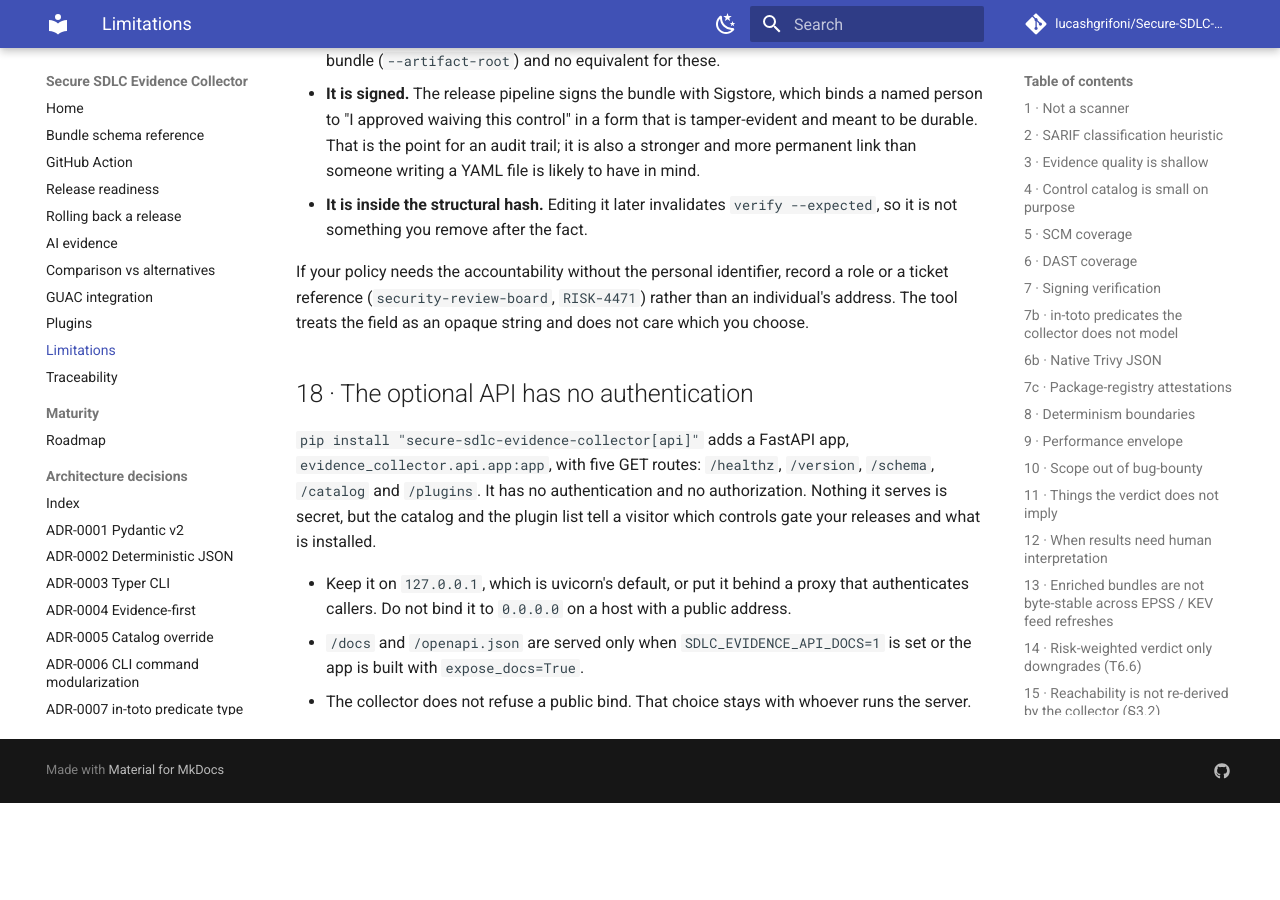
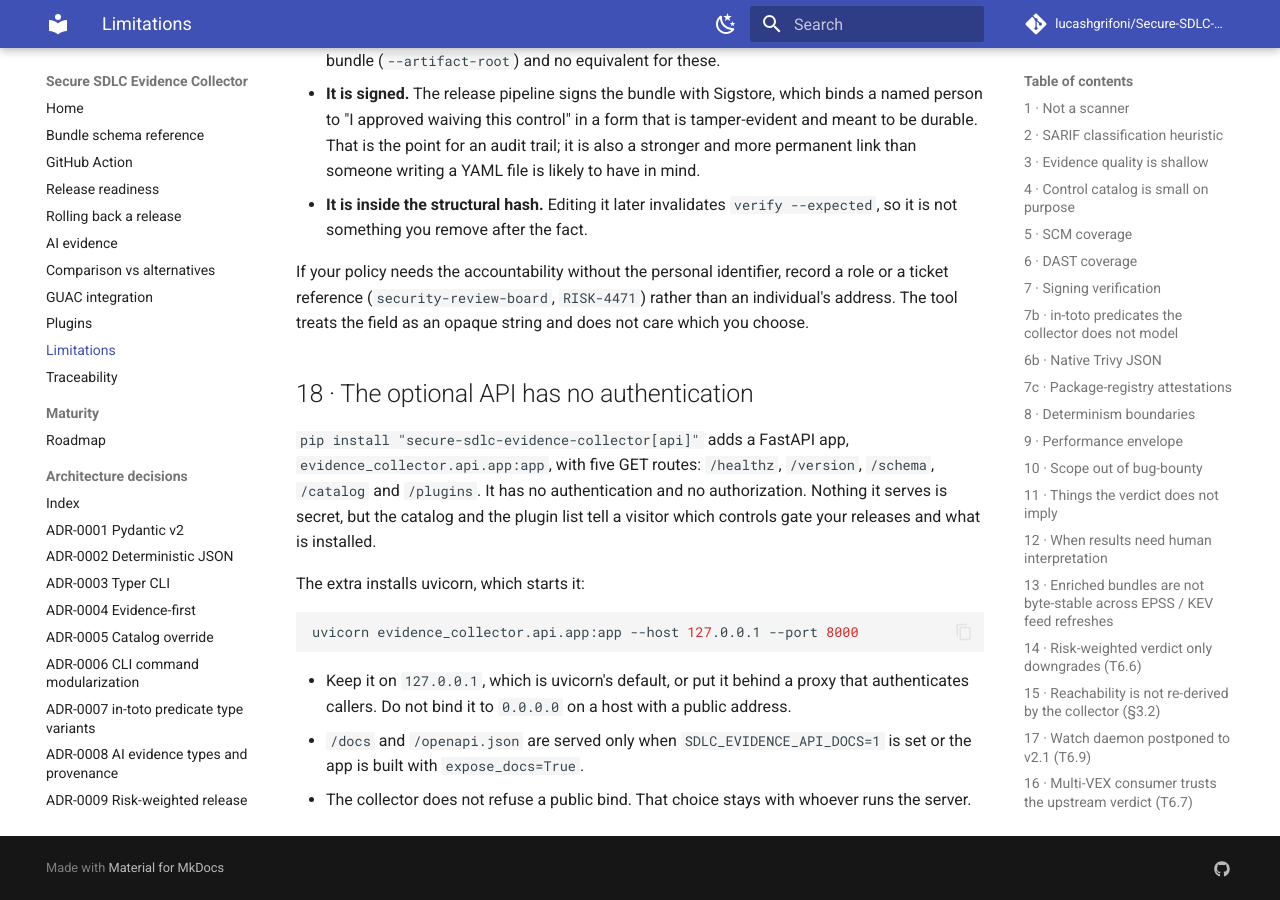
Before and after one commit to lucashgrifoni/Secure-SDLC-Evidence-Collector, an MkDocs documentation site: the page built from docs/limitations.md, in a window 1280 px wide and 900 px high, scrolled down 8358 px. Built offline with MkDocs 1.6.1 and Material for MkDocs 9.7.7, drawn with Linux system fonts in a browser that asks for light colours; comment, search, counter and statistics services are not loaded; before the commit the page ends 9161 px from its top, so only the background shows below that.

Commit message:
docs: show the command that starts the optional API
The new limitations section told operators where to bind the server but
not how to start it, and nothing else in the docs does.

````diff
--- a/docs/limitations.md
+++ b/docs/limitations.md
@@ -371,6 +371,12 @@
 no authorization. Nothing it serves is secret, but the catalog and the plugin
 list tell a visitor which controls gate your releases and what is installed.
 
+The extra installs uvicorn, which starts it:
+
+```bash
+uvicorn evidence_collector.api.app:app --host 127.0.0.1 --port 8000
+```
+
 - Keep it on `127.0.0.1`, which is uvicorn's default, or put it behind a proxy
   that authenticates callers. Do not bind it to `0.0.0.0` on a host with a
   public address.
````
